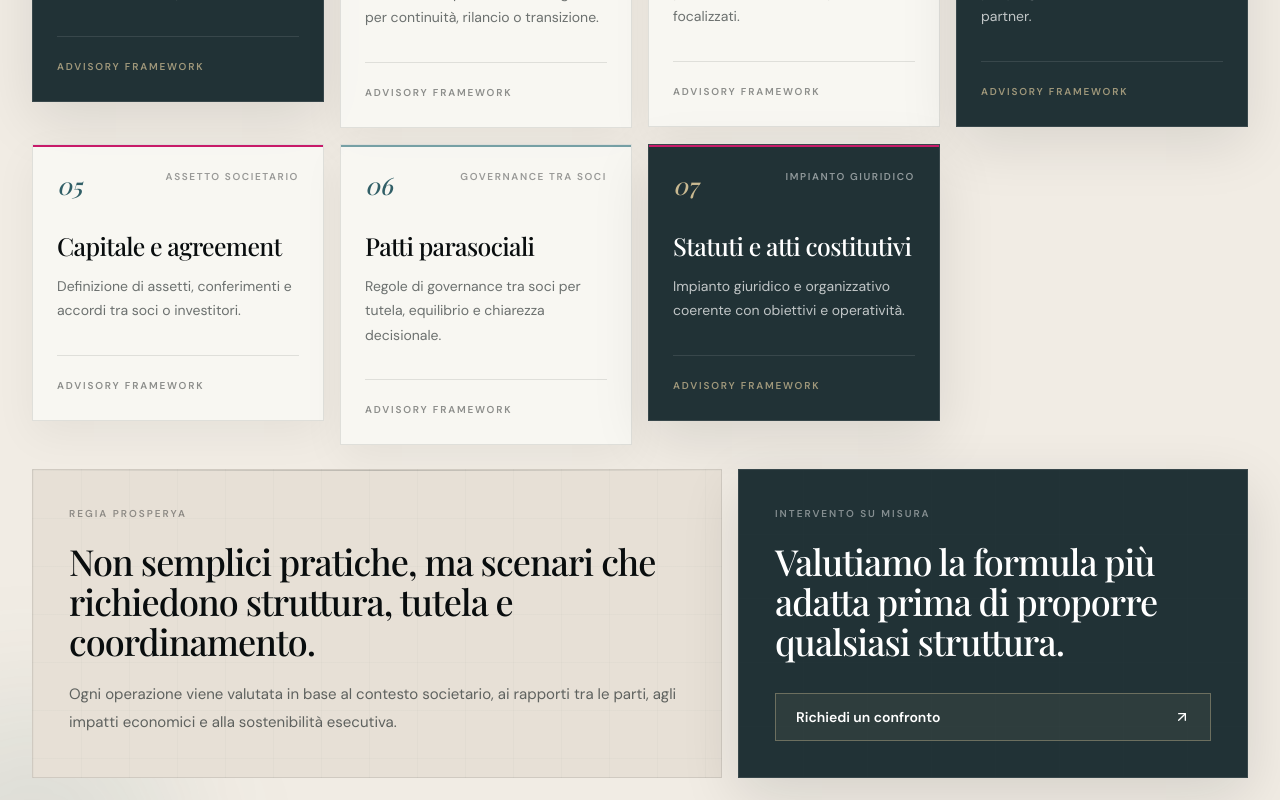
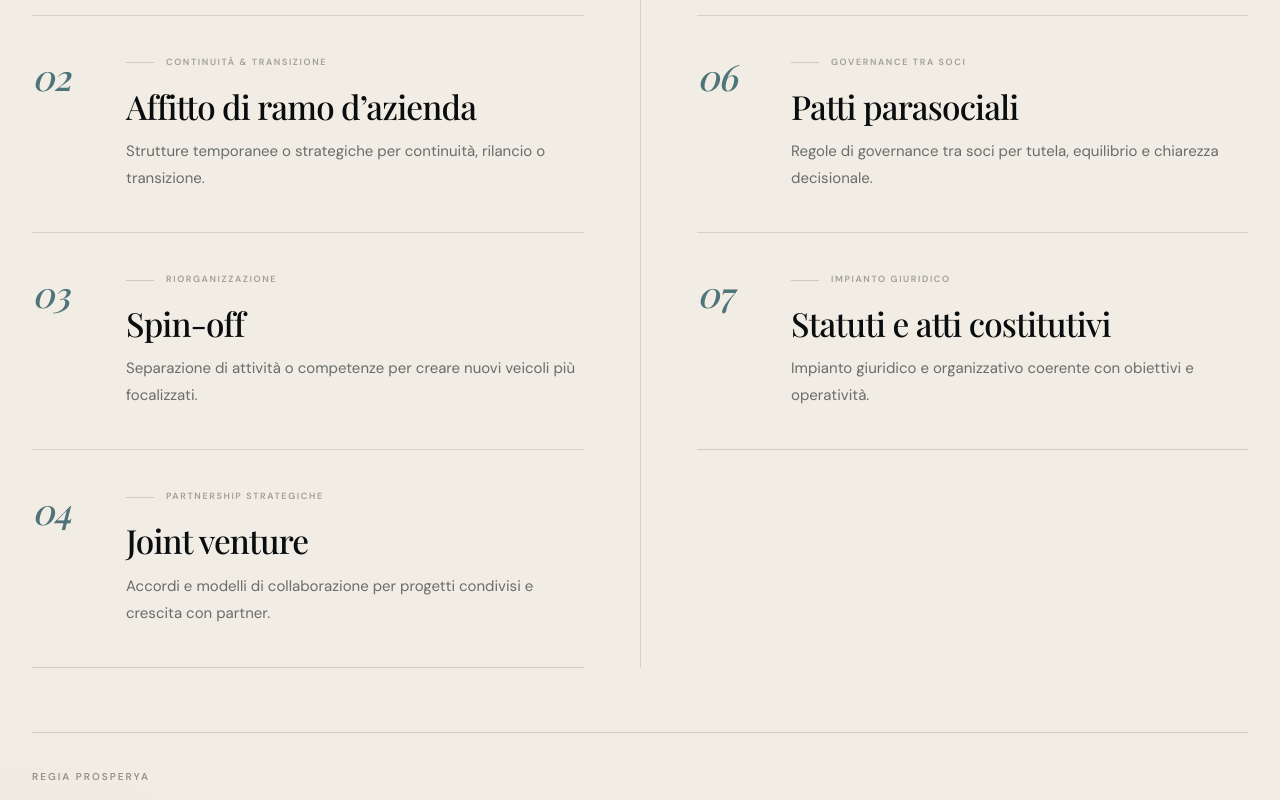
Before and after one commit to gaetanomeli95-lab/Prosperya-site, a Next.js app: page / in a window 1280 px wide. Shown: the part 7840-8640 px from the top of the page. Built offline with nearby package versions, Linux system fonts and the light colour scheme; a web font is replaced by a local one.

Commit message:
design: replace extraordinary cards with editorial list

```diff
--- a/src/components/SectionOperations.tsx
+++ b/src/components/SectionOperations.tsx
@@ -4,7 +4,7 @@ import Link from 'next/link';
 import { ArrowUpRight } from 'lucide-react';
 import { FadeIn } from './MotionWrapper';
 
-const operationCards = [
+const operationItems = [
   {
     n: '01',
     title: 'NewCo (start-up)',
@@ -49,92 +49,88 @@ const operationCards = [
   },
 ];
 
+function OperationList({ items, offset = 0 }: { items: typeof operationItems; offset?: number }) {
+  return (
+    <div className="divide-y divide-night/12 border-y border-night/15">
+      {items.map((item, i) => (
+        <FadeIn key={item.title} delay={(offset + i) * 0.035}>
+          <article className="relative grid gap-5 py-7 sm:grid-cols-[58px_1fr] sm:gap-6 sm:py-9 lg:grid-cols-[70px_1fr] lg:py-10">
+            <div className="flex items-start justify-between sm:block">
+              <span className="editorial-index text-3xl text-mediterranean/85 lg:text-4xl">{item.n}</span>
+              <span className="text-[9px] font-semibold uppercase tracking-[.18em] text-night/35 sm:hidden">{item.tag}</span>
+            </div>
+
+            <div className="min-w-0">
+              <div className="hidden items-center gap-3 sm:flex">
+                <span className="h-px w-7 bg-night/15" />
+                <span className="text-[9px] font-semibold uppercase tracking-[.18em] text-night/35">{item.tag}</span>
+              </div>
+              <h3 className="mt-1 text-[clamp(1.8rem,2.6vw,2.7rem)] font-heading leading-[.98] text-night sm:mt-5">
+                {item.title}
+              </h3>
+              <p className="mt-4 max-w-xl text-sm leading-[1.8] text-anthracite/68 lg:text-[15px]">
+                {item.text}
+              </p>
+            </div>
+          </article>
+        </FadeIn>
+      ))}
+    </div>
+  );
+}
+
 export function SectionOperations() {
+  const leftColumn = operationItems.slice(0, 4);
+  const rightColumn = operationItems.slice(4);
+
   return (
     <section className="relative overflow-hidden bg-[#F1ECE4] py-20 sm:py-24 lg:py-32">
       <div className="absolute bottom-[-5rem] left-[-7rem] h-72 w-72 rounded-full bg-mediterranean/10 blur-3xl" />
+      <div className="absolute right-[-8rem] top-20 hidden font-heading text-[22rem] italic leading-none text-night/[0.018] xl:block">07</div>
+
       <div className="relative mx-auto max-w-[1480px] px-5 sm:px-6 lg:px-8">
-        <div className="mb-12 grid items-end gap-8 sm:mb-14 lg:mb-20 lg:grid-cols-12 lg:gap-12">
+        <div className="grid items-end gap-8 lg:grid-cols-12 lg:gap-12">
           <div className="lg:col-span-6">
             <FadeIn>
               <span className="eyebrow text-night/50">Corporate & extraordinary</span>
-              <h2 className="mt-5 text-4xl font-heading leading-[0.98] text-night sm:text-5xl lg:text-6xl">
+              <h2 className="mt-5 max-w-3xl text-4xl font-heading leading-[0.98] text-night sm:text-5xl lg:text-6xl">
                 Operazioni straordinarie e soluzioni su misura
               </h2>
             </FadeIn>
           </div>
+
           <div className="lg:col-span-5 lg:col-start-8">
-            <FadeIn delay={0.1}>
-              <p className="text-sm leading-relaxed text-anthracite/70 lg:text-[15px]">
-                Gestiamo operazioni societarie e passaggi delicati costruendo ogni intervento attorno a governance, continuità aziendale, assetto tra soci e obiettivi di sviluppo.
+            <FadeIn delay={0.08}>
+              <p className="max-w-xl text-sm leading-[1.85] text-anthracite/70 lg:text-[15px]">
+                Alcune decisioni non si risolvono con un servizio standard. Richiedono una lettura congiunta di struttura societaria, governance, continuità e obiettivi di sviluppo.
               </p>
             </FadeIn>
           </div>
         </div>
 
-        <div className="grid gap-4 sm:grid-cols-2 xl:grid-cols-4">
-          {operationCards.map((card, i) => {
-            const featured = i === 0 || i === 3 || i === 6;
-            return (
-              <FadeIn key={card.title} delay={i * 0.035}>
-                <article
-                  className={`relative flex min-h-[220px] flex-col justify-between overflow-hidden border p-5 sm:min-h-[230px] sm:p-6 lg:min-h-[245px] ${featured ? 'border-white/10 bg-[#213236] text-white shadow-[0_18px_55px_rgba(9,13,14,.10)]' : 'border-night/10 bg-paper/80 text-night shadow-[0_14px_40px_rgba(9,13,14,.05)]'}`}
-                >
-                  <div className={`absolute inset-x-0 top-0 h-[2px] ${i % 2 === 0 ? 'bg-logo-magenta' : 'bg-mediterranean-light'}`} />
-
-                  <div className="flex items-start justify-between gap-4">
-                    <span className={`font-heading italic text-2xl ${featured ? 'text-sand' : 'text-mediterranean'}`}>{card.n}</span>
-                    <span className={`max-w-[10rem] text-right text-[9px] font-semibold uppercase tracking-[.16em] sm:text-[10px] ${featured ? '!text-white/50' : 'text-night/40'}`}>
-                      {card.tag}
-                    </span>
-                  </div>
-
-                  <div className="mt-8">
-                    <h3 className={`max-w-[17rem] text-[1.55rem] font-heading leading-[1.02] ${featured ? '!text-white' : 'text-night'}`}>
-                      {card.title}
-                    </h3>
-                    <p className={`mt-4 max-w-[18rem] text-sm leading-[1.75] ${featured ? '!text-white/72' : 'text-anthracite/68'}`}>
-                      {card.text}
-                    </p>
-                  </div>
-
-                  <div className={`mt-8 border-t pt-4 ${featured ? 'border-white/10' : 'border-night/10'}`}>
-                    <span className={`text-[9px] font-semibold uppercase tracking-[.18em] sm:text-[10px] ${featured ? '!text-sand/75' : 'text-night/45'}`}>
-                      Advisory framework
-                    </span>
-                  </div>
-                </article>
-              </FadeIn>
-            );
-          })}
+        <div className="mt-14 grid gap-0 lg:mt-20 lg:grid-cols-2">
+          <div className="lg:pr-10 xl:pr-14">
+            <OperationList items={leftColumn} />
+          </div>
+          <div className="mt-[-1px] lg:mt-0 lg:border-l lg:border-night/12 lg:pl-10 xl:pl-14">
+            <OperationList items={rightColumn} offset={leftColumn.length} />
+          </div>
         </div>
 
-        <FadeIn delay={0.2}>
-          <div className="mt-6 grid gap-4 lg:grid-cols-[1.15fr_.85fr]">
-            <div className="relative overflow-hidden border border-night/10 bg-[#E7E0D6] p-6 paper-noise sm:p-8 lg:p-9">
-              <div className="absolute inset-x-0 top-0 h-px hairline-dark" />
-              <p className="text-[10px] font-semibold uppercase tracking-[.2em] text-night/40">Regia Prosperya</p>
-              <h3 className="mt-5 max-w-3xl text-3xl font-heading leading-[1.02] text-night sm:text-4xl">
-                Non semplici pratiche, ma scenari che richiedono struttura, tutela e coordinamento.
-              </h3>
-              <p className="mt-5 max-w-3xl text-sm leading-[1.85] text-anthracite/72 lg:text-[15px]">
-                Ogni operazione viene valutata in base al contesto societario, ai rapporti tra le parti, agli impatti economici e alla sostenibilità esecutiva.
-              </p>
-            </div>
+        <FadeIn delay={0.18}>
+          <div className="mt-12 border-y border-night/15 py-8 sm:mt-14 sm:py-9 lg:mt-16">
+            <div className="grid gap-7 lg:grid-cols-12 lg:items-center lg:gap-12">
+              <div className="lg:col-span-8">
+                <p className="text-[10px] font-semibold uppercase tracking-[.2em] text-night/40">Regia Prosperya</p>
+                <h3 className="mt-4 max-w-4xl text-2xl font-heading leading-[1.08] text-night sm:text-3xl lg:text-4xl">
+                  Prima di definire la forma dell’operazione, definiamo il problema da risolvere e gli equilibri da proteggere.
+                </h3>
+              </div>
 
-            <div className="relative overflow-hidden border border-white/10 bg-[#213236] p-6 text-white shadow-[0_18px_55px_rgba(9,13,14,.12)] sm:p-8 lg:p-9">
-              <div className="absolute inset-0 prosperya-grid opacity-15" />
-              <div className="relative flex h-full flex-col justify-between gap-8">
-                <div>
-                  <p className="text-[10px] font-semibold uppercase tracking-[.2em] !text-white/45">Intervento su misura</p>
-                  <h3 className="mt-5 text-3xl font-heading leading-[1.02] !text-white sm:text-4xl">
-                    Valutiamo la formula più adatta prima di proporre qualsiasi struttura.
-                  </h3>
-                </div>
-
+              <div className="lg:col-span-4 lg:justify-self-end">
                 <Link
                   href="/contatti/"
-                  className="group inline-flex min-h-12 items-center justify-between gap-4 border border-sand/40 bg-sand/[0.08] px-5 text-sm font-semibold !text-white transition-all hover:bg-sand hover:!text-night focus-visible:outline-none focus-visible:ring-2 focus-visible:ring-sand"
+                  className="group inline-flex min-h-12 w-full items-center justify-between gap-4 bg-[#213236] px-5 text-sm font-semibold !text-white transition-colors hover:bg-mediterranean focus-visible:outline-none focus-visible:ring-2 focus-visible:ring-mediterranean sm:w-auto sm:min-w-[245px]"
                 >
                   Richiedi un confronto
                   <ArrowUpRight className="h-4 w-4 transition-transform group-hover:-translate-y-0.5 group-hover:translate-x-0.5" />
```
